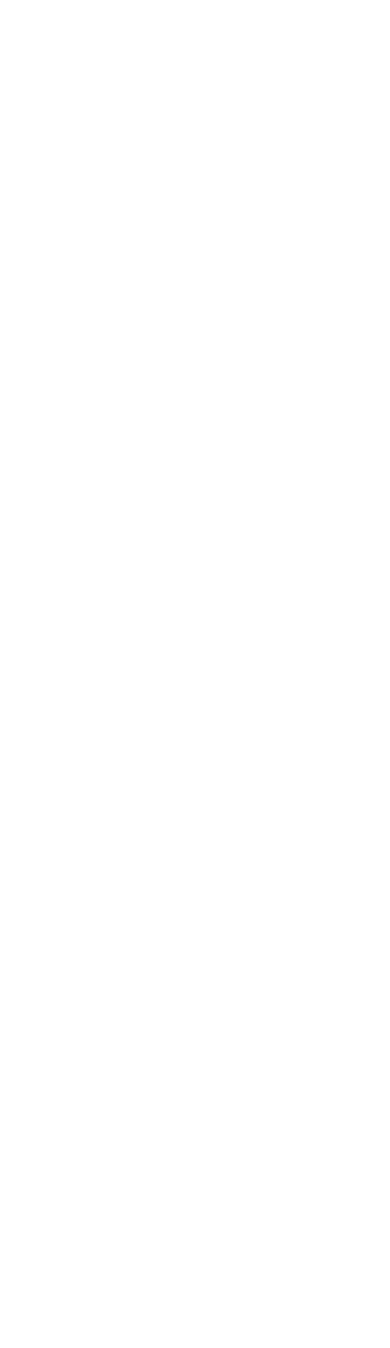
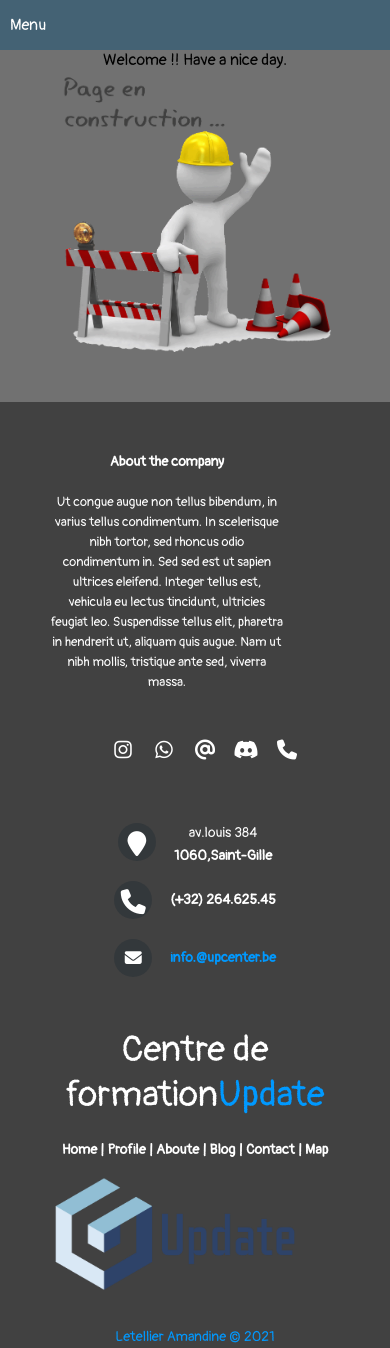
Before and after one commit to LydiaGS/cours, a plain HTML site: page index.html in a window 390 px wide. Before the commit the page ends 844 px from the top, so only its background shows below. Drawn offline with nearby package versions, Linux system fonts and the light colour scheme.

Commit message:
pageConstruction

```diff
--- a/index.html
+++ b/index.html
@@ -1,12 +1,100 @@
 <!DOCTYPE html>
 <html lang="en">
+
 <head>
     <meta charset="UTF-8">
     <meta http-equiv="X-UA-Compatible" content="IE=edge">
     <meta name="viewport" content="width=device-width, initial-scale=1.0">
+    <link rel="stylesheet" href="https://cdnjs.cloudflare.com/ajax/libs/font-awesome/6.4.0/css/all.min.css">
+    <script src="https://ajax.googleapis.com/ajax/libs/jquery/1.11.2/jquery.min.js"></script>
+    <link rel="stylesheet" href="./index.html">
+    <link rel="stylesheet" href="../css/index.css">
     <title>Document</title>
 </head>
+
 <body>
+    <nav>
+        <ul>
+            <a href="./Home.html">
+                <li><i class="fa-solid fa-house"></i><p>Home</p></li>
+            </a>
+            <a href="./About.html">
+                <li><i class="fa-solid fa-circle-info"></i><p>About</p></li>
+            </a>
+            <a href="../html/profile.html">
+                <li><i class="fa-solid fa-user"></i><p>Profils</p></li>
+            </a>
+            <a href="./blog.html">
+                <li><i class="fa-solid fa-blog"></i><p>Blog</p></li>
+            </a>
+            <a href="./contact.html">
+                <li><i class="fa-solid fa-address-book"></i><p>Contact</p></li>
+            </a>
+            <a href="./map.html">
+                <li><i class="fa-solid fa-map-pin"></i><p>Maps</p></li>
+        </ul>
+        <div class="handle">Menu</div>
+    </nav>
+    <div class="about">
+        <div class="main_content">
+            <div class="header">Welcome !! Have a nice day.</div>
+        </div>
+        <div class="about">
+            <img src="./public/image/pageconstruction.jpg" alt="" style="height: 100%; width: 100%;">
+        </div>
+    </div>
+    <footer class="footer">
+        <div class="footer-left col-md-4 col-sm-6">
+            <p class="about">
+                <span> About the company</span> Ut congue augue non tellus bibendum, in varius tellus
+                condimentum. In scelerisque nibh tortor, sed rhoncus odio condimentum in. Sed sed est ut
+                sapien ultrices eleifend. Integer tellus est, vehicula eu lectus tincidunt,
+                ultricies feugiat leo. Suspendisse tellus elit, pharetra in hendrerit ut, aliquam quis
+                augue. Nam ut nibh mollis, tristique ante sed, viverra massa.
+            </p>
+            <div class="icons">
+                <a href="#"><i class="fa-brands fa-instagram"></i></a>
+                <a href="#"><i class="fa-brands fa-whatsapp"></i></a>
+                <a href="#"><i class="fa-sharp fa-solid fa-at"></i></a>
+                <a href="#"><i class="fa-brands fa-discord"></i></a>
+                <a href="#"><i class="fa-solid fa-phone"></i></a>
+            </div>
+        </div>
+        <div class="footer-center col-md-4 col-sm-6">
+            <div>
+                <i class="fa fa-map-marker"></i>
+                <p><span>av.louis 384</span>1060,Saint-Gille</p>
+            </div>
+            <div>
+                <i class="fa fa-phone"></i>
+                <p> (+32) 264.625.45</p>
+            </div>
+            <div>
+                <i class="fa fa-envelope"></i>
+                <p><a href="#">info.@upcenter.be</a></p>
+            </div>
+        </div>
+        <div class="footer-right col-md-4 col-sm-6">
+            <h2>Centre de formation<span>Update</span></h2>
+            <p class="menu">
+                <a href="#"> Home</a> |
+                <a href="#"> Profile</a> |
+                <a href="#"> Aboute</a> |
+                <a href="#">Blog</a> |
+                <a href="#"> Contact</a> |
+                <a href="#"> Map</a>
+            </p>
+            <div class="logo-Footer"><img src="./public/image/Logo-couleur-fond-clair_FULL.png" alt="" style="height: 100%; width: 100%;"></div>
+            <br/> <br/>
+            <p class="name"> Letellier Amandine &copy; 2021</p>
+        </div>
+    </footer>
+    <script>
+        $('.handle').on('click', function () {
+            $('nav ul').toggleClass('showing');
+        });
+    </script>
+    <script src="../javascripts/index.js"></script>
+</body>
 
-</body>
 </html>
```
